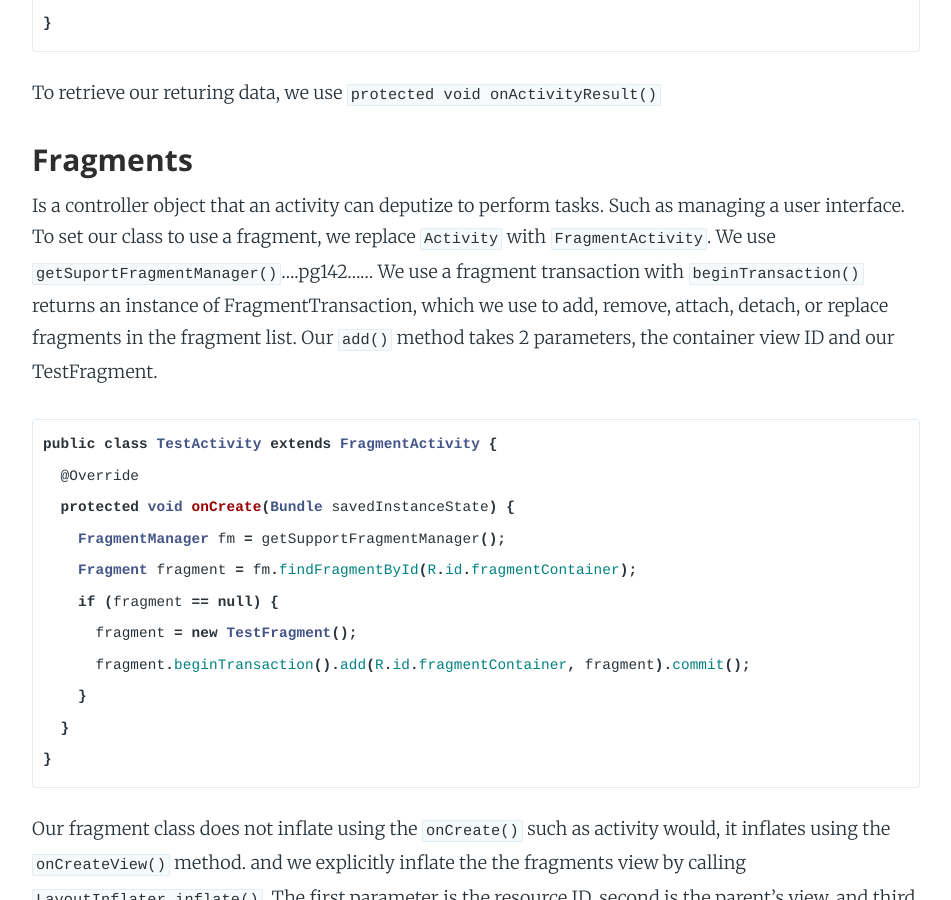
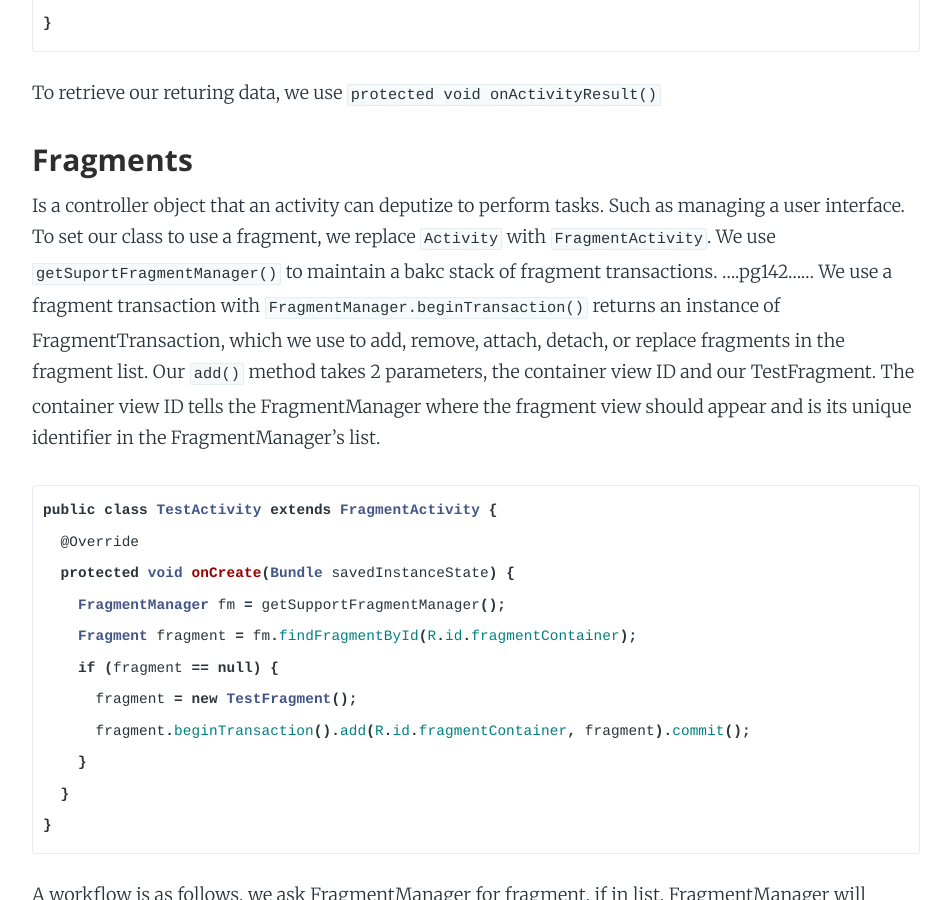
Before and after one commit to Carpk/ShawnKlein, a Jekyll site: the page built from _posts/2016-07-16-introduction-to-android.md, in a window 1280 px wide and 900 px high, scrolled down 4005 px. Shown: the whole window, without its empty margins (164-1115 px from the left). Built offline with Jekyll 4.4.1, drawn with Linux system fonts in a browser that asks for light colours; nearby versions of some CDN libraries; some web fonts are replaced; Markdown is read by kramdown in place of the engine named in the settings; some of the changed text lies outside the part shown.

Commit message:
add section for FragmentManager, the stack, and how FragmentTransaction gets returned

`````diff
--- a/_posts/2016-07-16-introduction-to-android.md
+++ b/_posts/2016-07-16-introduction-to-android.md
@@ -101,7 +101,7 @@ To retrieve our returing data, we use `protected void onActivityResult()`
 
 ### Fragments
 
-Is a controller object that an activity can deputize to perform tasks. Such as managing a user interface. To set our class to use a fragment, we replace `Activity` with `FragmentActivity`. We use `getSuportFragmentManager()`....pg142...... We use a fragment transaction with `beginTransaction()` returns an instance of FragmentTransaction, which we use to add, remove, attach, detach, or replace fragments in the fragment list. Our `add()` method takes 2 parameters, the container view ID and our TestFragment.
+Is a controller object that an activity can deputize to perform tasks. Such as managing a user interface. To set our class to use a fragment, we replace `Activity` with `FragmentActivity`. We use `getSuportFragmentManager()` to maintain a bakc stack of fragment transactions. ....pg142...... We use a fragment transaction with `FragmentManager.beginTransaction()` returns an instance of FragmentTransaction, which we use to add, remove, attach, detach, or replace fragments in the fragment list. Our `add()` method takes 2 parameters, the container view ID and our TestFragment. The container view ID tells the FragmentManager where the fragment view should appear and is its unique identifier in the FragmentManager's list.
 
 ````java
 public class TestActivity extends FragmentActivity {
@@ -116,6 +116,10 @@ public class TestActivity extends FragmentActivity {
   }
 }
 ````
+
+A workflow is as follows, we ask FragmentManager for fragment, if in list, FragmentManager will return it. If `null`, a new CrimeFragment will be created.
+
+
 
 Our fragment class does not inflate using the `onCreate()` such as activity would, it inflates using the `onCreateView()` method. and we explicitly inflate the the fragments view by calling `LayoutInflater.inflate()`. The first parameter is the resource ID, second is the parent's view, and third tells the inflater whether to add the inflated view to the parent.
 
`````
